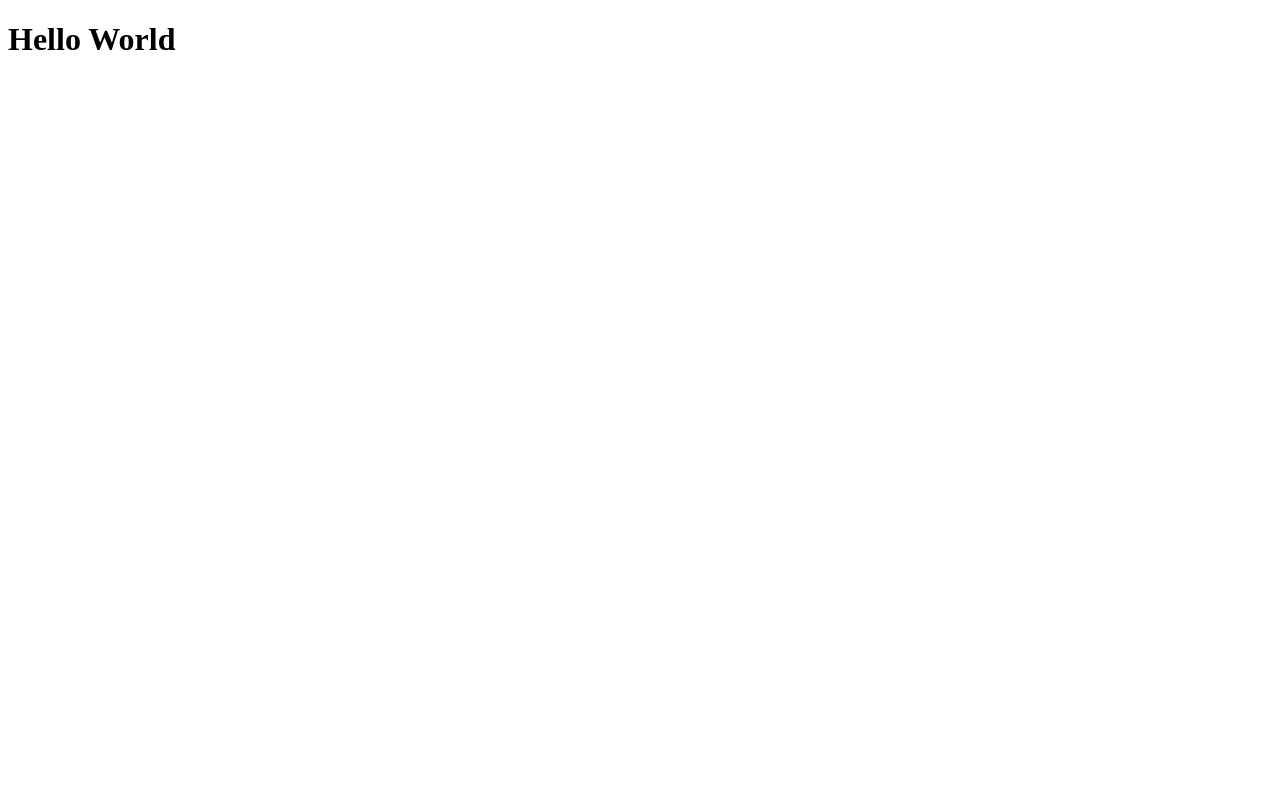
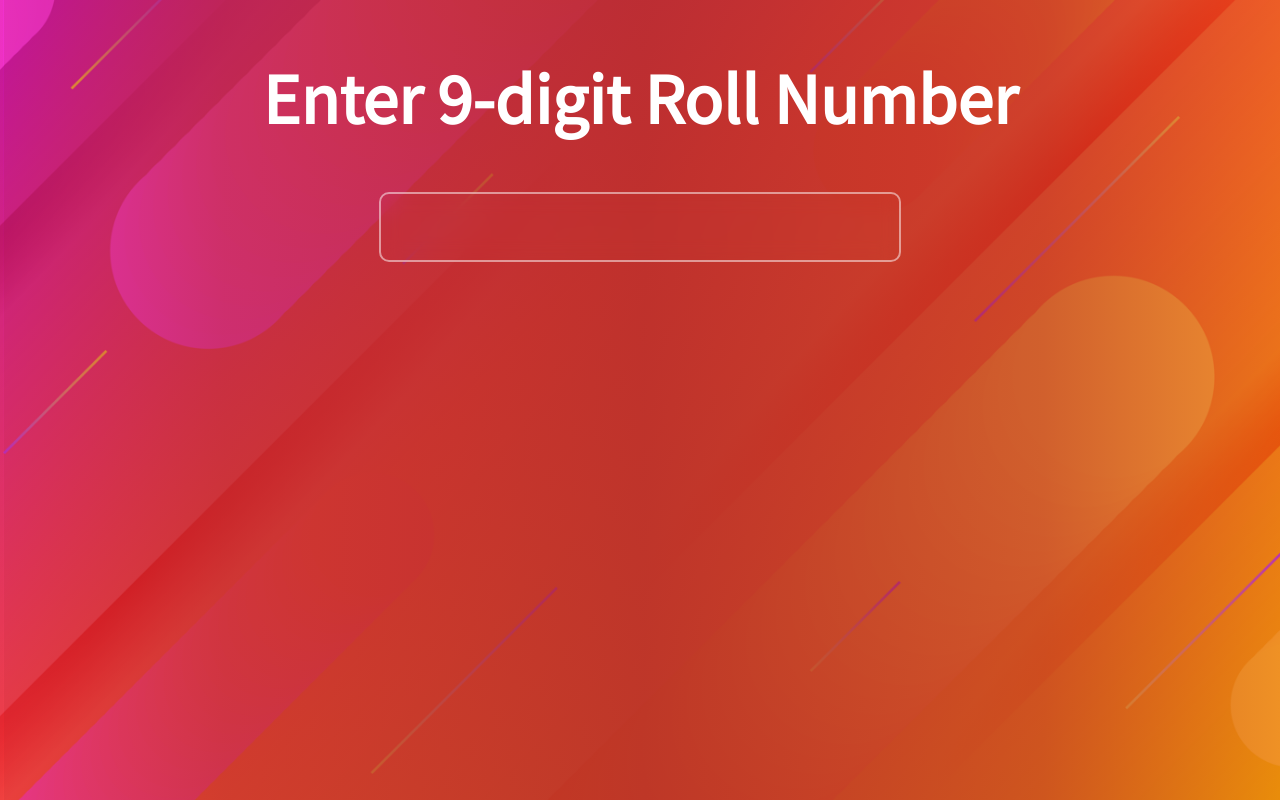
Before and after one commit to ratansen/timeTable, a Django app: page / in a window 1280 px wide. Before the commit the page is almost empty. Run offline with Django 3.2, Linux system fonts and the light colour scheme.

Commit message:
UI update

```diff
--- /dev/null
+++ b/static/css/style.css
@@ -0,0 +1,52 @@
+@import url('https://fonts.googleapis.com/css2?family=Noto+Sans+JP&display=swap');
+*{
+    margin: 0;
+    padding: 0;
+    box-sizing: border-box;
+    font-family: 'Noto Sans JP';
+}
+.bg{
+    background-image:linear-gradient(
+        270deg
+        , rgba(176, 42, 42, .16) 0%, rgba(176, 42, 42, .56) 18.45%, rgba(176, 42, 42, .8) 49.67%, rgba(176, 42, 42, .56) 82.52%, rgba(176, 42, 42, .196364) 99.7%, rgba(189, 40, 40, 0) 99.71%, rgba(203, 56, 55, 0) 99.72%, rgba(203, 56, 55, .16) 99.73%), url('/static/images/bg.png');
+    height: 100vh;
+    width: 100vw;
+    background-size: cover;
+    background-position: center;
+    position: absolute;
+    transition: all 1s;
+    z-index: -100;
+}
+.cover{
+    height: 100vh;
+    width: 100vw;
+    background-size: 100%;
+    text-align: center;
+    color: #fff;
+    font-weight: 600;
+    font-size: 2rem;
+    transition: all 1s;
+    position: relative;
+    overflow: hidden;
+}
+.board{
+    margin-top: 50px;
+}
+
+.roll-input{
+    height:70px;
+    margin-top: 50px;
+    color: #fff;
+    padding: 20px;
+    font-size: 2rem;
+    padding: 20px auto;
+    text-align: center;
+    background-color: rgb(221, 169, 169,0);
+    border: 2px solid rgb(255,255,255,0.5);
+    border-radius: 10px;
+    backdrop-filter: blur(10px);
+    letter-spacing: 10px;
+}
+input:focus{
+    outline: none;
+}
--- a/templates/index.html
+++ b/templates/index.html
@@ -1,14 +1,31 @@
+{% load static %}
 <!DOCTYPE html>
 <html lang="en">
 <head>
     <meta charset="UTF-8">
     <meta http-equiv="X-UA-Compatible" content="IE=edge">
     <meta name="viewport" content="width=device-width, initial-scale=1.0">
+    <link href="{% static 'css/style.css'%}" rel="stylesheet">
     <title>Time Table</title>
 </head>
 <body>
-    <h1>
-        Hello World
-    </h1>
+    <div class="cover">
+        <div class="bg"></div>
+        <div class="board">
+            <h1>Enter 9-digit Roll Number</h1>
+            <input class='roll-input' onfocus="zoomin()" onblur="zoomout()">
+        </div>
+    </div>
+
+
 </body>
+<script>
+    const zoom = document.querySelector('.bg');
+    function zoomin(){
+        zoom.style.cssText='transform:scale(1.1);';
+    }
+    function zoomout(){
+        zoom.style.cssText='transform:scale(1.0);';
+    }
+</script>
 </html>
```
Also changed, not shown: ttproject/settings.py (+2 -11 lines), static/images/bg.png (added).
